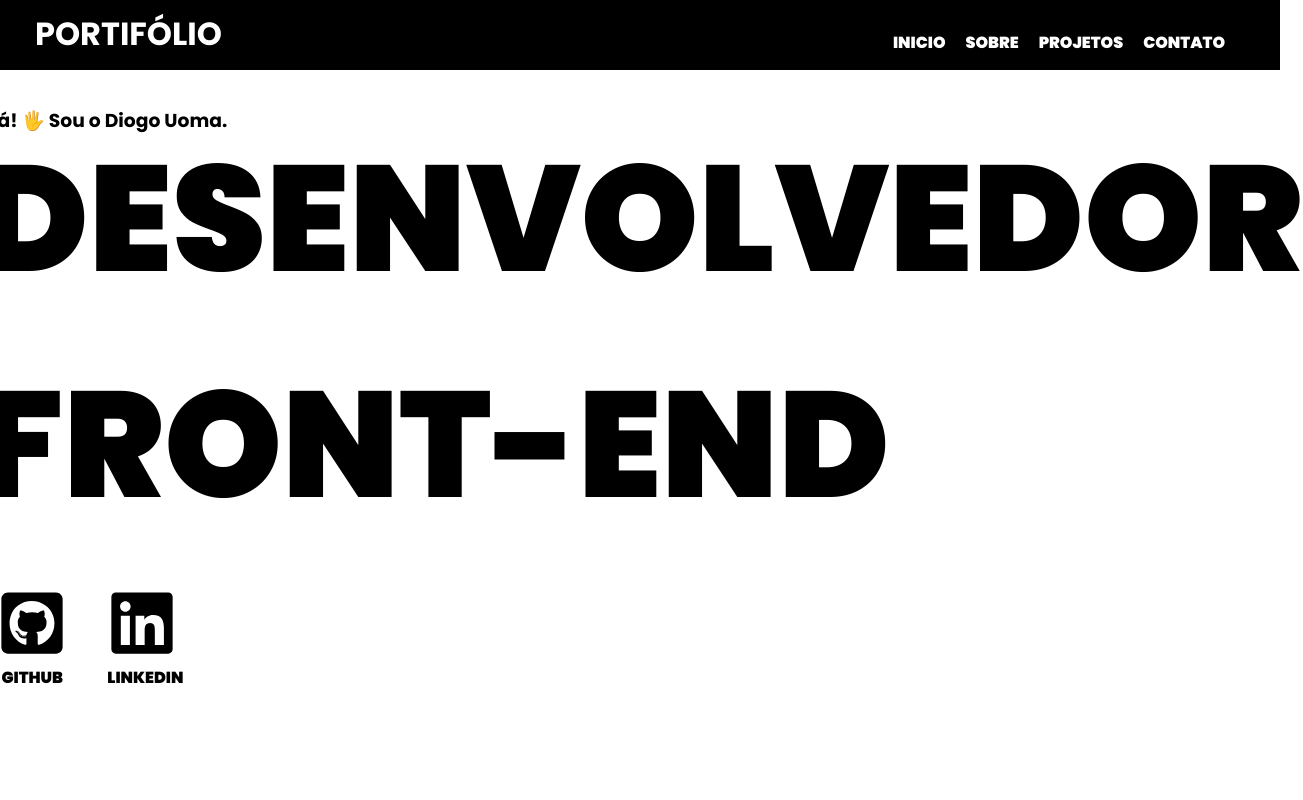
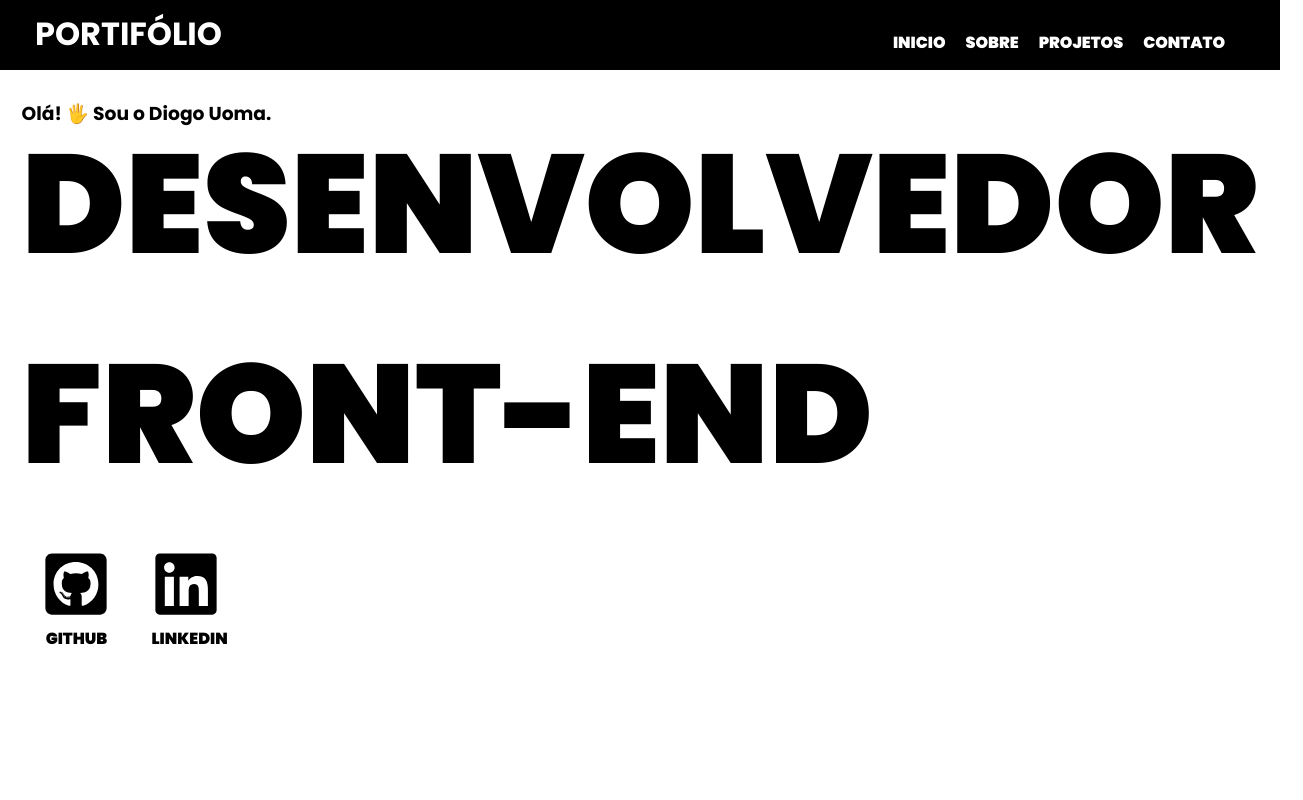
Before and after one commit to DiogoUoma/portifolio, a React (Vite) app: page / in a window 1280 px wide. Shown: the top 800 px of the page, 1303 px wide, since content can reach past the window. Built offline with nearby package versions, Linux system fonts and the light colour scheme.

Commit message:
resizing text in banner.css

```diff
--- a/src/App.css
+++ b/src/App.css
@@ -12,9 +12,10 @@ body {
 
 .App {
   display: flex;
-  width: 100%;
+  max-width: 100%;
   justify-content: center;
   align-items: center;
+  text-align: center;
   flex-direction: column;
 }
 
--- a/src/sections/banner/banner.css
+++ b/src/sections/banner/banner.css
@@ -15,7 +15,7 @@
 
 .text-container h1 {
   font-weight: 900;
-  font-size: 150px;
+  font-size: 140px;
 }
 
 .icons {
```
